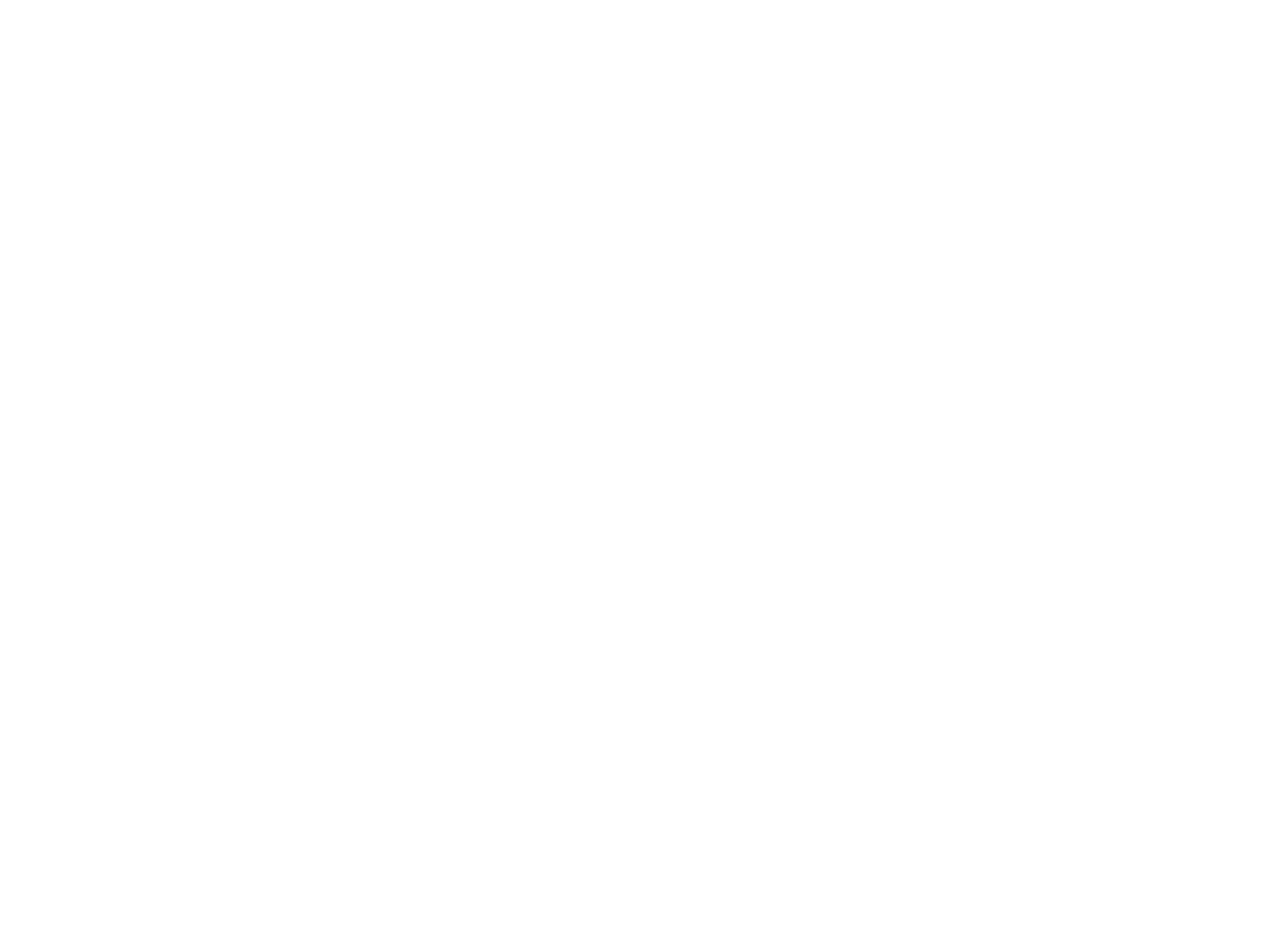
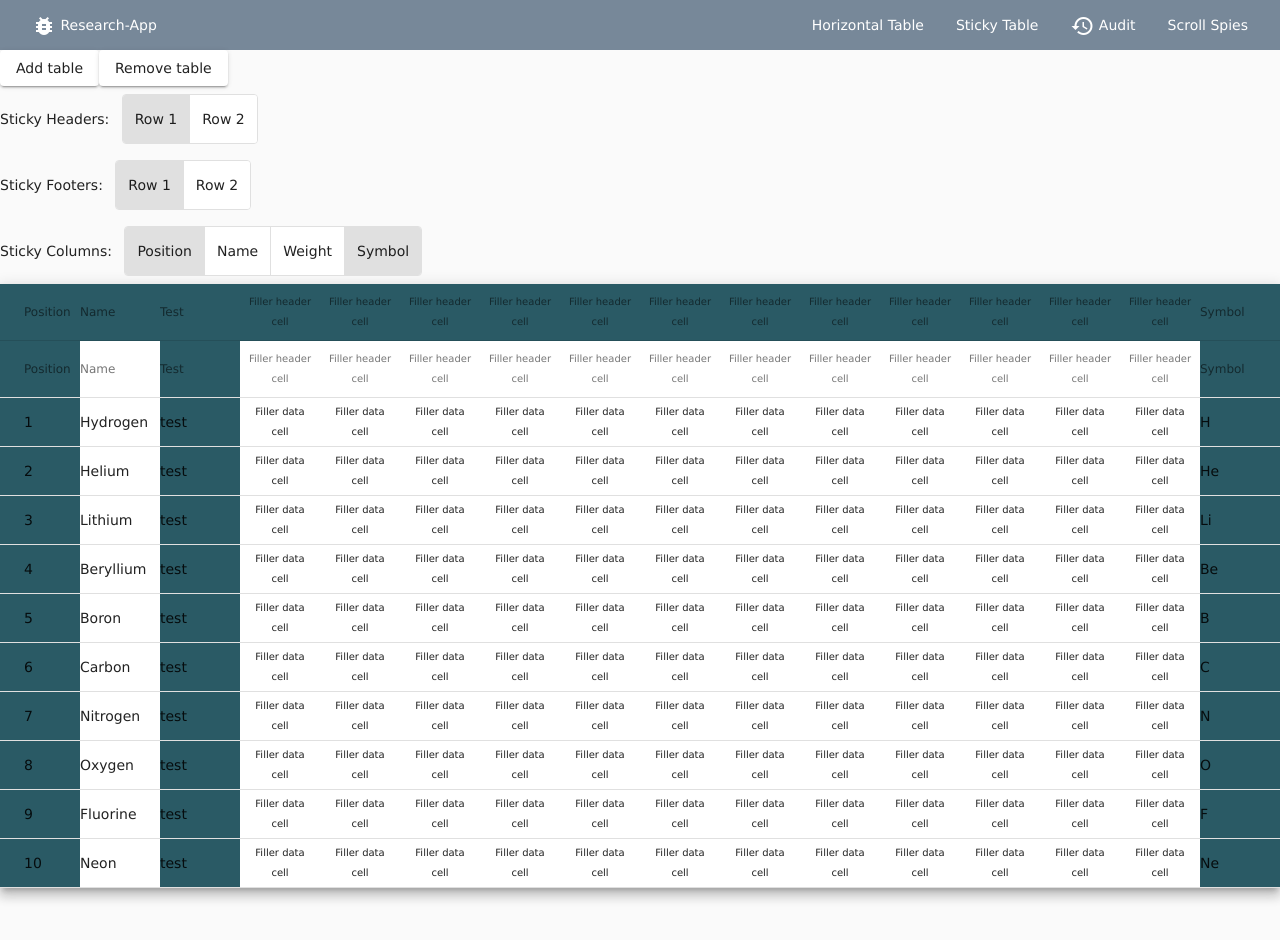
Before and after one commit to shakyamoksha/research-app, an Angular app: page /horizontaltable in a window 1280 px wide. Before the commit this address led to /. Shown: the top 940 px of the page. Before the commit the page ends 800 px from the top, so only its background shows below. Built offline with nearby package versions, Linux system fonts and the light colour scheme.

Commit message:
added horizontal table concept

```diff
--- /dev/null
+++ b/src/app/components/horizontal-table/components/horizontal-table.component.html
@@ -0,0 +1,104 @@
+<div>
+  <button mat-raised-button (click)="tables.push(tables.length)">Add table</button>
+  <button mat-raised-button (click)="tables.pop()">Remove table</button>
+</div>
+
+<div>
+  Sticky Headers:
+  <mat-button-toggle-group multiple [value]="['header-1']"
+                           #stickyHeaders="matButtonToggleGroup"
+                           class="example-sticky-toggle-group">
+    <mat-button-toggle value="header-1"> Row 1 </mat-button-toggle>
+    <mat-button-toggle value="header-2"> Row 2 </mat-button-toggle>
+  </mat-button-toggle-group>
+</div>
+
+<div>
+  Sticky Footers:
+  <mat-button-toggle-group multiple [value]="['footer-1']"
+                           #stickyFooters="matButtonToggleGroup"
+                           class="example-sticky-toggle-group">
+    <mat-button-toggle value="footer-1"> Row 1 </mat-button-toggle>
+    <mat-button-toggle value="footer-2"> Row 2 </mat-button-toggle>
+  </mat-button-toggle-group>
+</div>
+
+<div>
+  Sticky Columns:
+  <mat-button-toggle-group multiple [value]="['position', 'symbol']"
+                           #stickyColumns="matButtonToggleGroup"
+                           class="example-sticky-toggle-group">
+    <mat-button-toggle value="position"> Position </mat-button-toggle>
+    <mat-button-toggle value="name"> Name </mat-button-toggle>
+    <mat-button-toggle value="weight"> Weight </mat-button-toggle>
+    <mat-button-toggle value="symbol"> Symbol </mat-button-toggle>
+  </mat-button-toggle-group>
+</div>
+
+<div class="example-container mat-elevation-z8">
+  <mat-table [dataSource]="dataSource" *ngFor="let table of tables">
+    <ng-container matColumnDef="position" [sticky]="isSticky(stickyColumns, 'position')">
+      <mat-header-cell *matHeaderCellDef> Position </mat-header-cell>
+      <mat-cell *matCellDef="let element"> {{element.position}} </mat-cell>
+      <mat-footer-cell *matFooterCellDef> Position Footer </mat-footer-cell>
+    </ng-container>
+
+    <ng-container matColumnDef="name" [sticky]="isSticky(stickyColumns, 'name')">
+      <mat-header-cell *matHeaderCellDef> Name </mat-header-cell>
+      <mat-cell *matCellDef="let element"> {{element.name}} </mat-cell>
+      <mat-footer-cell *matFooterCellDef> Name Footer </mat-footer-cell>
+    </ng-container>
+
+    <ng-container matColumnDef="test" sticky>
+      <mat-header-cell *matHeaderCellDef> Test </mat-header-cell>
+      <mat-cell *matCellDef="let element"> {{element.test}} </mat-cell>
+      <mat-footer-cell *matFooterCellDef> Name Footer </mat-footer-cell>
+    </ng-container>
+
+    <ng-container matColumnDef="weight" [stickyEnd]="isSticky(stickyColumns, 'weight')">
+      <mat-header-cell *matHeaderCellDef> Weight </mat-header-cell>
+      <mat-cell *matCellDef="let element"> {{element.weight}} </mat-cell>
+      <mat-footer-cell *matFooterCellDef> Weight Footer </mat-footer-cell>
+    </ng-container>
+
+    <ng-container matColumnDef="symbol" [stickyEnd]="isSticky(stickyColumns, 'symbol')">
+      <mat-header-cell *matHeaderCellDef> Symbol </mat-header-cell>
+      <mat-cell *matCellDef="let element"> {{element.symbol}} </mat-cell>
+      <mat-footer-cell *matFooterCellDef> Symbol Footer </mat-footer-cell>
+    </ng-container>
+
+    <ng-container matColumnDef="filler">
+      <mat-header-cell *matHeaderCellDef> Filler header cell </mat-header-cell>
+      <mat-cell *matCellDef="let element"> Filler data cell </mat-cell>
+      <mat-footer-cell *matFooterCellDef> Filler footer cell </mat-footer-cell>
+    </ng-container>
+
+    <mat-header-row *matHeaderRowDef="displayedColumns; sticky: isSticky(stickyHeaders, 'header-1')"></mat-header-row>
+    <mat-header-row *matHeaderRowDef="displayedColumns; sticky: isSticky(stickyHeaders, 'header-2')"></mat-header-row>
+
+    <mat-row *matRowDef="let row; columns: displayedColumns;"></mat-row>
+
+<!--    <mat-footer-row *matFooterRowDef="displayedColumns; sticky: isSticky(stickyFooters, 'footer-1')"></mat-footer-row>-->
+<!--    <mat-footer-row *matFooterRowDef="displayedColumns; sticky: isSticky(stickyFooters, 'footer-2')"></mat-footer-row>-->
+  </mat-table>
+</div>
+
+<br>
+<br>
+<br>
+<br>
+<br>
+<br>
+<br>
+<br>
+<br>
+<br>
+<br>
+<br>
+<br>
+<br>
+<br>
+<br>
+<br>
+<br>
+<br>
--- /dev/null
+++ b/src/app/components/horizontal-table/components/horizontal-table.component.scss
@@ -0,0 +1,28 @@
+.example-container {
+  //height: 400px;
+  overflow: auto;
+}
+
+.mat-table-sticky {
+  background: #2a5a65;
+  opacity: 1;
+}
+
+.example-sticky-toggle-group {
+  margin: 8px;
+}
+
+.mat-column-filler {
+  padding: 0 8px;
+  font-size: 10px;
+  text-align: center;
+}
+
+.mat-header-cell, .mat-footer-cell, .mat-cell {
+  min-width: 80px;
+  box-sizing: border-box;
+}
+
+.mat-header-row, .mat-footer-row, .mat-row {
+  min-width: 1920px; /* 24 columns, 80px each */
+}
--- /dev/null
+++ b/src/app/components/horizontal-table/components/horizontal-table.component.ts
@@ -0,0 +1,59 @@
+import { Component, OnInit } from '@angular/core';
+import {MatButtonToggleGroup} from '@angular/material/button-toggle';
+
+@Component({
+  selector: 'app-horizontal-table',
+  templateUrl: './horizontal-table.component.html',
+  styleUrls: ['./horizontal-table.component.scss']
+})
+export class HorizontalTableComponent implements OnInit {
+  displayedColumns: string[] = [];
+  dataSource = ELEMENT_DATA;
+
+  tables = [0];
+
+  ngOnInit() {
+  }
+
+  constructor() {
+    this.displayedColumns.length = 24;
+    this.displayedColumns.fill('filler');
+
+    // The first two columns should be position and name; the last two columns: weight, symbol
+    this.displayedColumns[0] = 'position';
+    this.displayedColumns[1] = 'name';
+    this.displayedColumns[2] = 'test';
+    this.displayedColumns[22] = 'weight';
+    this.displayedColumns[23] = 'symbol';
+  }
+
+  /** Whether the button toggle group contains the id as an active value. */
+  isSticky(buttonToggleGroup: MatButtonToggleGroup, id: string) {
+
+    console.log((buttonToggleGroup.value || []).indexOf(id) !== -1);
+
+    return (buttonToggleGroup.value || []).indexOf(id) !== -1;
+  }
+
+}
+
+export interface PeriodicElement {
+  name: string;
+  position: number;
+  weight: number;
+  symbol: string;
+  test: string;
+}
+
+const ELEMENT_DATA: PeriodicElement[] = [
+  {position: 1, test: 'test', name: 'Hydrogen', weight: 1.0079, symbol: 'H'},
+  {position: 2, test: 'test', name: 'Helium', weight: 4.0026, symbol: 'He'},
+  {position: 3, test: 'test', name: 'Lithium', weight: 6.941, symbol: 'Li'},
+  {position: 4, test: 'test', name: 'Beryllium', weight: 9.0122, symbol: 'Be'},
+  {position: 5, test: 'test', name: 'Boron', weight: 10.811, symbol: 'B'},
+  {position: 6, test: 'test', name: 'Carbon', weight: 12.0107, symbol: 'C'},
+  {position: 7, test: 'test', name: 'Nitrogen', weight: 14.0067, symbol: 'N'},
+  {position: 8, test: 'test', name: 'Oxygen', weight: 15.9994, symbol: 'O'},
+  {position: 9, test: 'test', name: 'Fluorine', weight: 18.9984, symbol: 'F'},
+  {position: 10, test: 'test', name: 'Neon', weight: 20.1797, symbol: 'Ne'},
+];
--- /dev/null
+++ b/src/app/components/horizontal-table/horizontal-table-routing.module.ts
@@ -0,0 +1,12 @@
+import { NgModule } from '@angular/core';
+import { Routes, RouterModule } from '@angular/router';
+import {HorizontalTableComponent} from './components/horizontal-table.component';
+
+
+const routes: Routes = [{path: '', component: HorizontalTableComponent}];
+
+@NgModule({
+  imports: [RouterModule.forChild(routes)],
+  exports: [RouterModule]
+})
+export class HorizontalTableRoutingModule { }
--- a/src/app/components/sticky-table/components/sticky-table.component.scss
+++ b/src/app/components/sticky-table/components/sticky-table.component.scss
@@ -18,6 +18,7 @@
   z-index: 100;
 }
 
+
 //.content{
 //  height: 200vh;
 //}
--- a/src/app/dashboard/component/dashboard.component.html
+++ b/src/app/dashboard/component/dashboard.component.html
@@ -36,6 +36,10 @@
 
       <span class="spacer"></span>
 
+      <button mat-button routerLink="/horizontaltable">
+        Horizontal Table
+      </button>
+
       <button mat-button routerLink="/stickytable">
         Sticky Table
       </button>
--- a/src/app/dashboard/dashboard-routing.module.ts
+++ b/src/app/dashboard/dashboard-routing.module.ts
@@ -14,7 +14,9 @@
         {path: 'audittrail',
           loadChildren: () => import('../components/audit-trailing/audit-trailing.module').then(m => m.AuditTrailingModule)},
         {path: 'stickytable',
-          loadChildren: () => import('../components/sticky-table/sticky-table.module').then(m => m.StickyTableModule)}
+          loadChildren: () => import('../components/sticky-table/sticky-table.module').then(m => m.StickyTableModule)},
+        {path: 'horizontaltable',
+          loadChildren: () => import('../components/horizontal-table/horizontal-table.module').then(m => m.HorizontalTableModule)}
       ]
   }
 ];
```
Also changed, not shown: src/app/components/horizontal-table/horizontal-table.module.ts (added, +17 -0 lines), 1 other file (tests, documents, lock files or other folders).
